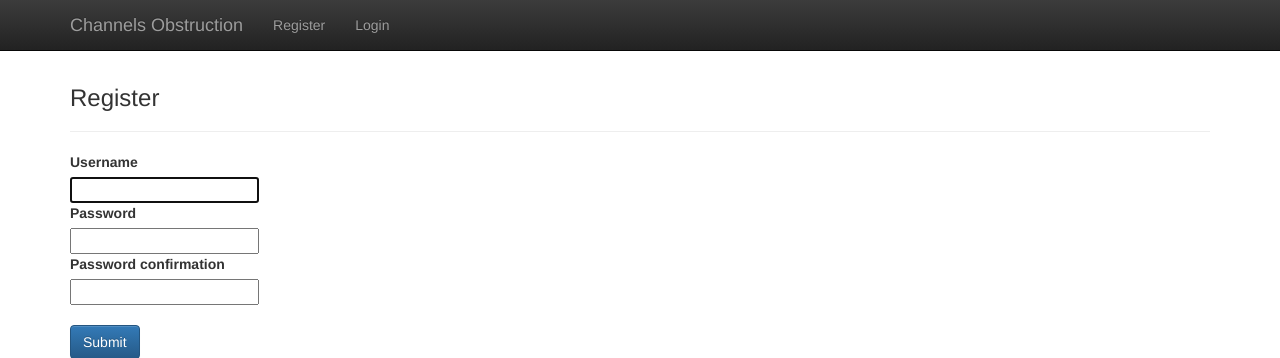
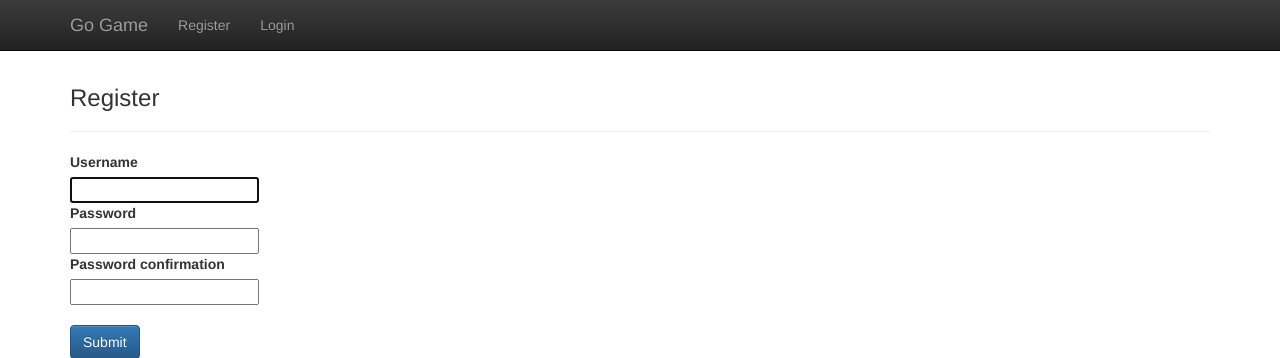
Before and after one commit to rahulguna/ISA681_Go_Game, a Django app: page /register/ in a window 1280 px wide. Shown: the top 358 px of the page. Run offline with Django 3.2, Linux system fonts and the light colour scheme; some libraries are stand-ins or nearby versions.

Commit message:
Update base.html

```diff
--- a/templates/base.html
+++ b/templates/base.html
@@ -29,7 +29,7 @@
                 <span class="icon-bar"></span>
                 <span class="icon-bar"></span>
             </button>
-            <a class="navbar-brand" href="/">Channels Obstruction</a>
+            <a class="navbar-brand" href="/">Go Game</a>
             <!-- Collect the nav links, forms, and other content for toggling -->
         </div>
         <div class="collapse navbar-collapse" id="bs-example-navbar-collapse-1">
```
